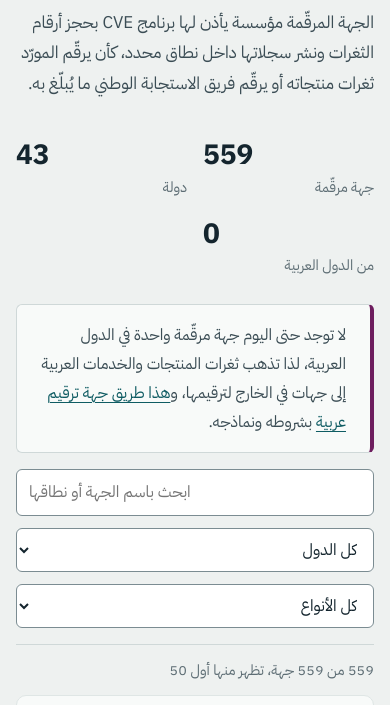
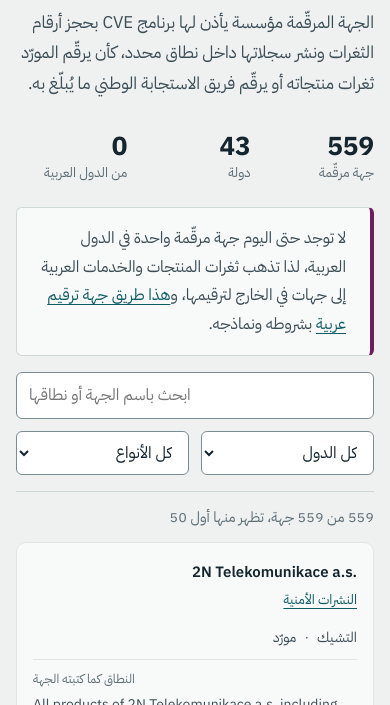
Before and after one commit to SiteQ8/Raed, a website: page docs/cna/index.html in a window 390 px wide. Shown: the part 139-844 px from the top of the page. Drawn offline with Linux system fonts and the light colour scheme.

Commit message:
ترتيب صفحة الجهات المرقّمة على الجوال (#12)

```diff
--- a/docs/assets/css/mobile.css
+++ b/docs/assets/css/mobile.css
@@ -103,8 +103,10 @@
 /* Steps, lists, figures */
 .steps > li { grid-template-columns: 36px 1fr; gap: var(--s-3); }
 .steps > li::before { font-size: 24px; }
-.stat-row { display: grid; grid-template-columns: repeat(2, 1fr); gap: var(--s-4); }
-.stat-row div b { font-size: 28px; }
+/* Figures sit in even rows of three, like the home page sums, number over its label on the same right edge */
+.stat-row, .doc-main .stat-row { display: grid; grid-template-columns: repeat(3, minmax(0, 1fr)); gap: var(--s-4) var(--s-3); margin: var(--s-4) 0 var(--s-5); }
+.stat-row div b { font-size: 26px; }
+.stat-row div span { font-size: 13.5px; line-height: 1.5; display: block; }
 .listen { padding: var(--s-4); }
 .figure { margin: var(--s-5) calc(-1 * var(--s-4)); }
 .figure img { border-radius: 0; border-inline: 0; }
@@ -152,3 +154,14 @@
 .lost { padding-top: var(--s-5); }
 .field .choices label { min-height: 44px; }
 .field input[type='radio'] { width: 22px; height: 22px; min-height: 0; }
+
+/* CNA list on phones: name, then country and type on one quiet line, then the scope; filters side by side */
+#table tr { padding: var(--s-3) var(--s-4); }
+#table td.co, #table td.ty { display: inline; width: auto; min-width: 0; padding: 0; font-size: 14px; color: var(--ink-2); }
+#table td.co::before, #table td.ty::before { display: none; }
+#table td.ty::before { content: '·'; margin-inline: 8px; display: inline; font-size: 14px; color: var(--muted); }
+#table td.co, #table td.ty { display: inline-block; vertical-align: baseline; margin-top: var(--s-2); }
+#table td.sc { margin-top: var(--s-2); padding-top: var(--s-2); border-top: 1px solid var(--line-2); }
+#table td.sc::before { margin-bottom: 2px; }
+.filters:has(#country) { display: grid; grid-template-columns: 1fr 1fr; }
+.filters:has(#country) input[type='search'] { grid-column: 1 / -1; }
--- a/docs/assets/css/site.css
+++ b/docs/assets/css/site.css
@@ -268,7 +268,7 @@
 
 .cols-2 { display: grid; grid-template-columns: 1fr 1fr; gap: var(--s-5) var(--s-7); }
 .stat-row { display: flex; gap: var(--s-6); flex-wrap: wrap; margin: var(--s-5) 0; }
-.stat-row div b { display: block; font-size: 34px; font-weight: 700; line-height: 1.2; }
+.stat-row div b { display: block; font-size: 34px; font-weight: 700; line-height: 1.2; text-align: right; }
 .stat-row div span { color: var(--muted); font-size: 14.5px; }
 
 /* Footer */
--- a/docs/assets/js/cna.js
+++ b/docs/assets/js/cna.js
@@ -33,7 +33,7 @@
     const c = $('country').value;
     const t = $('type').value;
     const list = all.filter((x) => (!c || x.co === c) && (!t || x.t.includes(t)) && words.every((w) => norm(`${x.n} ${x.s} ${x.scope}`).includes(w)));
-    $('rows').innerHTML = list.slice(0, shown).map((x) => `<tr><td><bdi style="font-weight:600">${esc(x.n)}</bdi>${x.adv ? `<br><a href="${esc(x.adv)}" rel="noopener" style="font-size:13.5px">النشرات الأمنية</a>` : ''}</td><td data-label="الدولة">${esc(co(x.co))}</td><td data-label="النوع">${x.t.map((v) => esc(ty(v))).join('، ')}</td><td data-label="النطاق كما كتبته الجهة" dir="ltr" style="text-align:left;font-size:14px;color:var(--ink-2)">${esc(x.scope)}</td></tr>`).join('');
+    $('rows').innerHTML = list.slice(0, shown).map((x) => `<tr><td><bdi style="font-weight:600">${esc(x.n)}</bdi>${x.adv ? `<br><a href="${esc(x.adv)}" rel="noopener" style="font-size:13.5px">النشرات الأمنية</a>` : ''}</td><td class="co" data-label="الدولة">${esc(co(x.co))}</td><td class="ty" data-label="النوع">${x.t.map((v) => esc(ty(v))).join('، ')}</td><td class="sc" data-label="النطاق كما كتبته الجهة" dir="ltr" style="text-align:left;font-size:14px;color:var(--ink-2)">${esc(x.scope)}</td></tr>`).join('');
     $('count').textContent = `${list.length.toLocaleString('en-US')} من ${all.length.toLocaleString('en-US')} جهة${list.length > shown ? `، تظهر منها أول ${shown}` : ''}`;
     $('more').hidden = list.length <= shown;
   };
```
